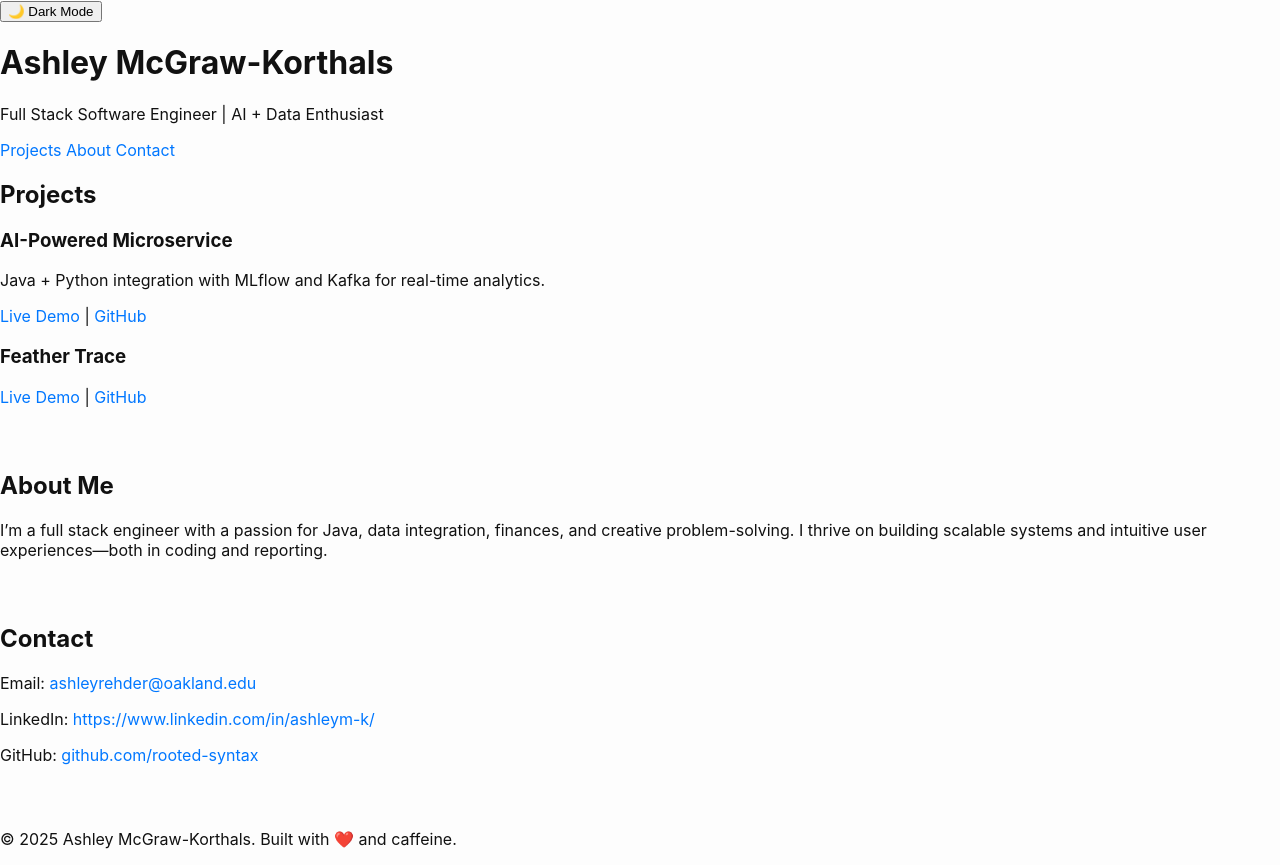
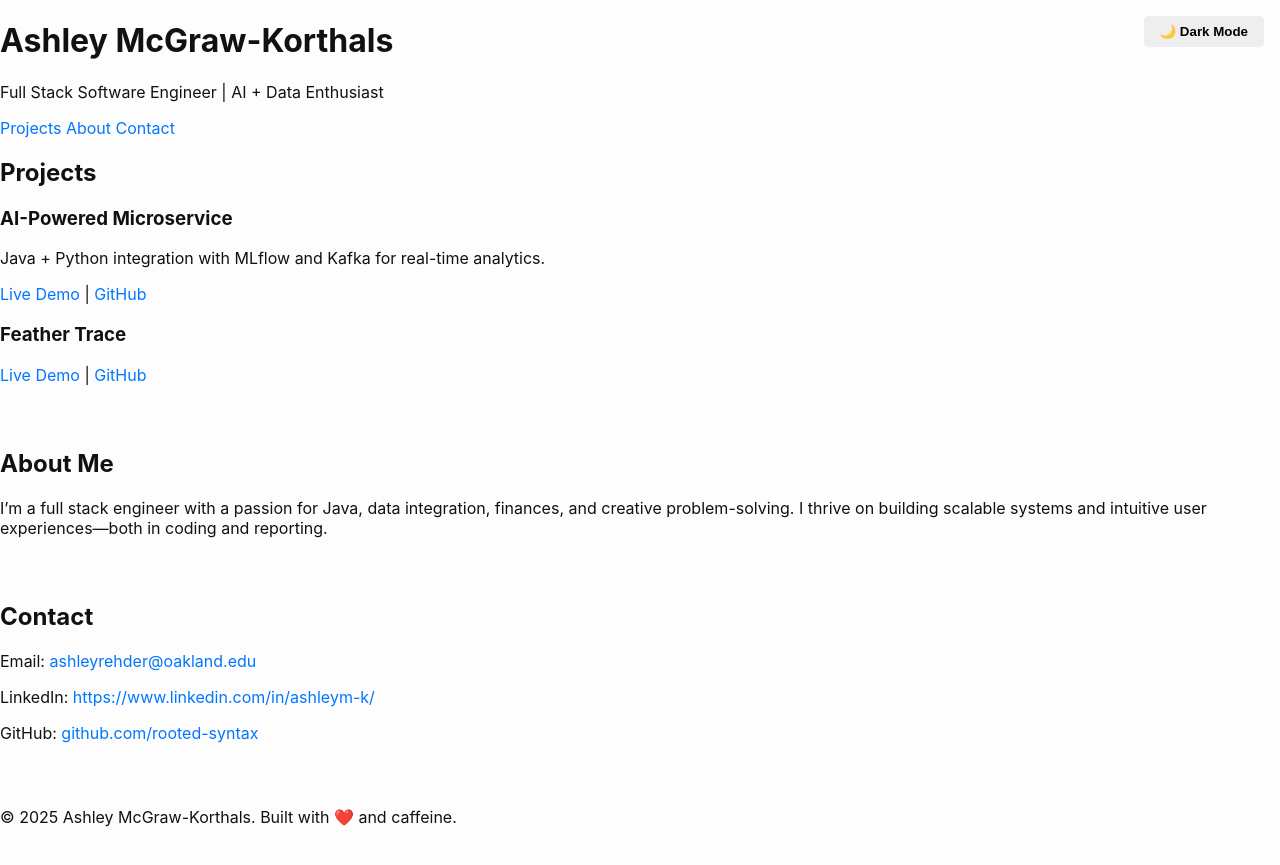
Before and after one commit to Rooted-Syntax/Portfolio, a plain HTML site: page index.html in a window 1280 px wide. After the commit the page ends 843 px from the top, so only its background shows below. Drawn offline with Linux system fonts and the light colour scheme.

Commit message:
Update style.css

```diff
--- a/style.css
+++ b/style.css
@@ -54,3 +54,32 @@ a {
   color: #0077ff;
   text-decoration: none;
 }
+/* Default light mode */
+body {
+  background-color: #fdfdfd;
+  color: #111;
+  transition: background-color 0.3s ease, color 0.3s ease;
+}
+
+/* Dark mode styles */
+body.dark-mode {
+  background-color: #111;
+  color: #fdfdfd;
+}
+
+button#darkModeToggle {
+  position: fixed;
+  top: 1rem;
+  right: 1rem;
+  padding: 0.5rem 1rem;
+  background: #eee;
+  border: none;
+  border-radius: 5px;
+  cursor: pointer;
+  font-weight: bold;
+}
+
+body.dark-mode button#darkModeToggle {
+  background: #333;
+  color: #fff;
+}
```
